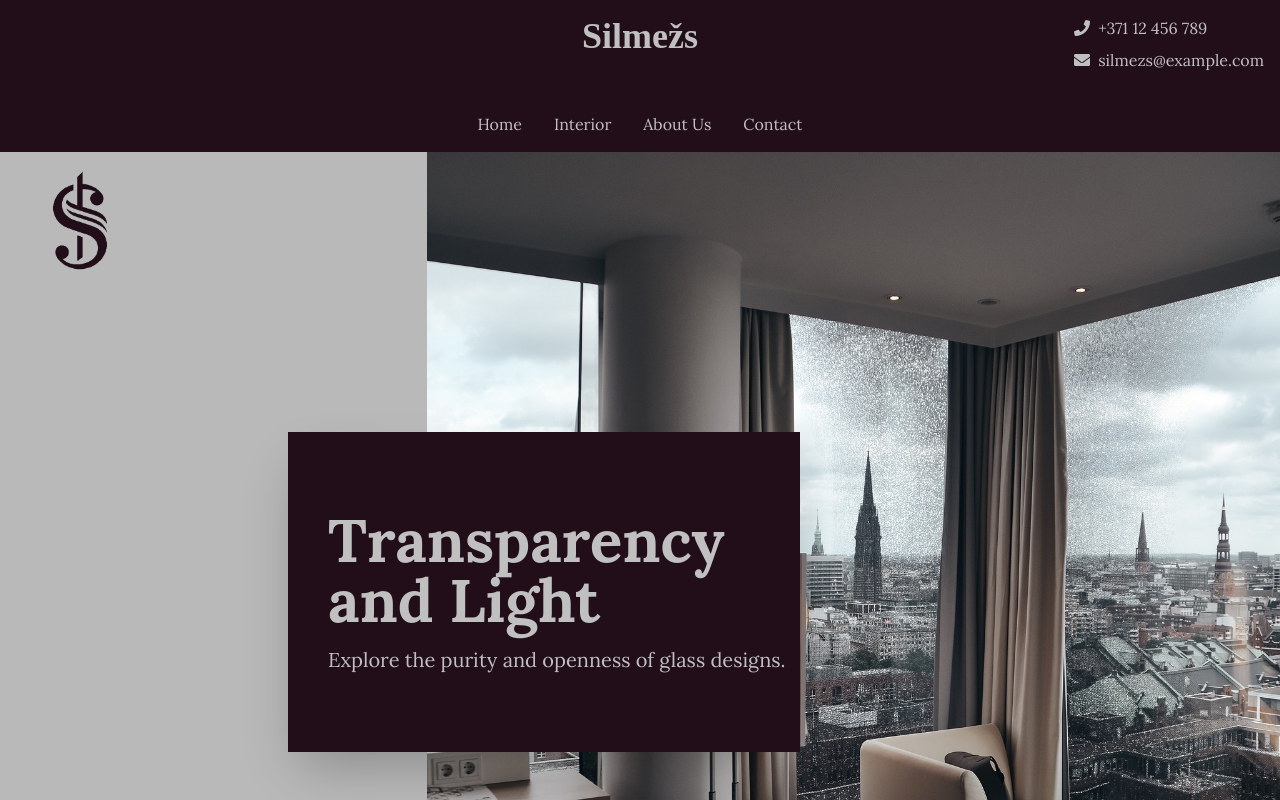
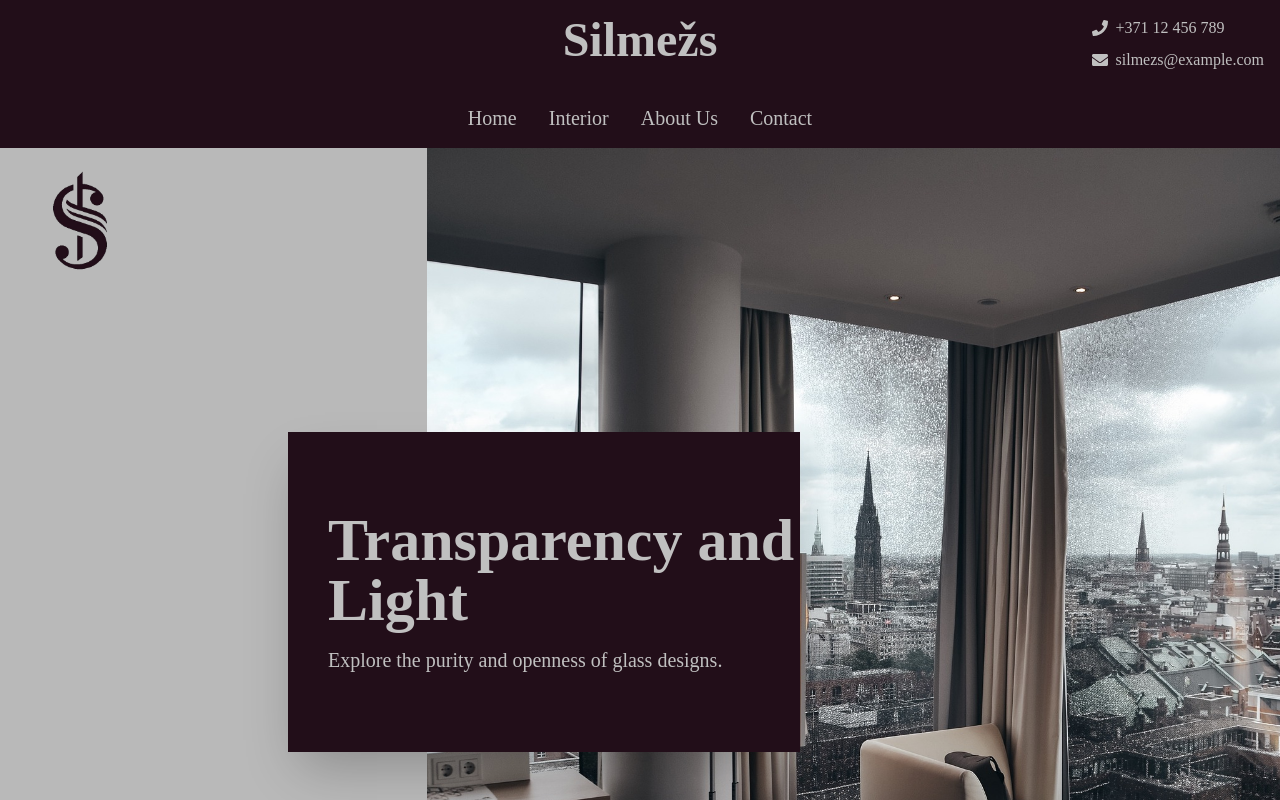
Before and after one commit to HighRollerLV/Silmezs, a React (Create React App) app: page / in a window 1280 px wide. Shown: the top 800 px of the page. Built offline with nearby package versions, Linux system fonts and the light colour scheme.

Commit message:
Font Family Bodoni

```diff
--- a/src/components/Header.js
+++ b/src/components/Header.js
@@ -29,7 +29,7 @@ const Header = ({ mainRef, interiorsRef, aboutRef, contactRef }) => {
     return (
         <header id="navbar" className={`bg-customDark p-4 text-center fixed w-full z-50 transition-all duration-300 ease-in-out ${isNavVisible ? 'top-0' : '-top-20'}`}>
             <div className="flex justify-between md:justify-center items-center">
-                <h1 className="text-4xl font-bold mb-4 animate-textAnimate font-old-standard-tt text-customGray">Silmežs</h1>
+                <h1 className="text-4xl lg:text-5xl font-bold mb-4 animate-textAnimate text-customGray">Silmežs</h1>
 
                 {/* Burger menu icon */}
                 <div className="md:hidden">
@@ -48,11 +48,11 @@ const Header = ({ mainRef, interiorsRef, aboutRef, contactRef }) => {
             </nav>
 
             {/* Desktop Navigation */}
-            <nav className="hidden md:flex justify-center mt-10">
-                <button onClick={() => scrollToSection(mainRef)} className="text-customGray mx-4">Home</button>
-                <button onClick={() => scrollToSection(interiorsRef)} className="text-customGray mx-4">Interior</button>
-                <button onClick={() => scrollToSection(aboutRef)} className="text-customGray mx-4">About Us</button>
-                <button onClick={() => scrollToSection(contactRef)} className="text-customGray mx-4">Contact</button>
+            <nav className="hidden md:flex justify-center mt-6 text-xl">
+                <button onClick={() => scrollToSection(mainRef)} className="text-customGray mx-4 hover:underline hover:underline-offset-8">Home</button>
+                <button onClick={() => scrollToSection(interiorsRef)} className="text-customGray mx-4 hover:underline hover:underline-offset-8">Interior</button>
+                <button onClick={() => scrollToSection(aboutRef)} className="text-customGray mx-4 hover:underline hover:underline-offset-8">About Us</button>
+                <button onClick={() => scrollToSection(contactRef)} className="text-customGray mx-4 hover:underline hover:underline-offset-8">Contact</button>
             </nav>
 
             {/* Contact section with icons */}
--- a/src/components/Interiors.js
+++ b/src/components/Interiors.js
@@ -23,7 +23,7 @@ const Interiors = () => {
     return (
         <section className="bg-customGray text-customDark">
             <div className="mx-auto p-4">
-                <h2 className="mt-16 mb-10 text-3xl font-bold tracking-wider">Interior</h2>
+                <h2 className="mt-16 mb-10 text-5xl font-bold tracking-wider">Interior</h2>
                 <div className="grid grid-cols-2 md:grid-cols-4 mb-20">
                     {interiors.map((interior, index) => (
                         <div key={index} className="relative overflow-hidden">
--- a/src/index.css
+++ b/src/index.css
@@ -7,7 +7,7 @@
 
 body {
   margin: 0;
-  font-family: 'Lora', serif; /* Use Lora as the default font */
+  font-family: 'Bodoni', serif; /* Use Lora as the default font */
   -webkit-font-smoothing: antialiased;
   -moz-osx-font-smoothing: grayscale;
 }
--- a/tailwind.config.js
+++ b/tailwind.config.js
@@ -20,6 +20,7 @@ module.exports = {
         'sans': ['Montserrat', 'sans-serif'],
         'old-standard-tt': ['Old Standard TT', 'serif'],
         'tajawal': ['Tajawal', 'sans'],
+        'classico': ['Classico', 'sans'],
       },
       extend: {
         textShadow: {
```
